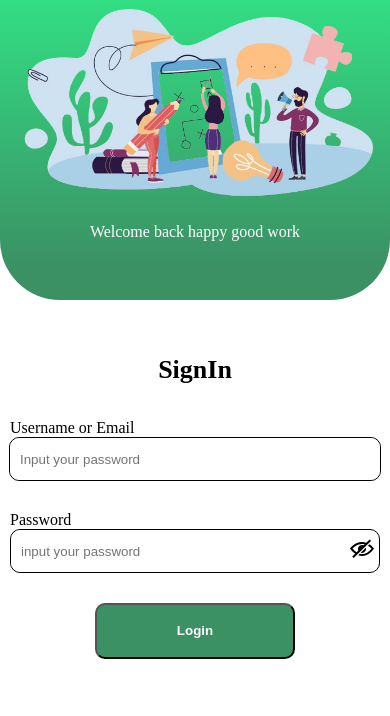
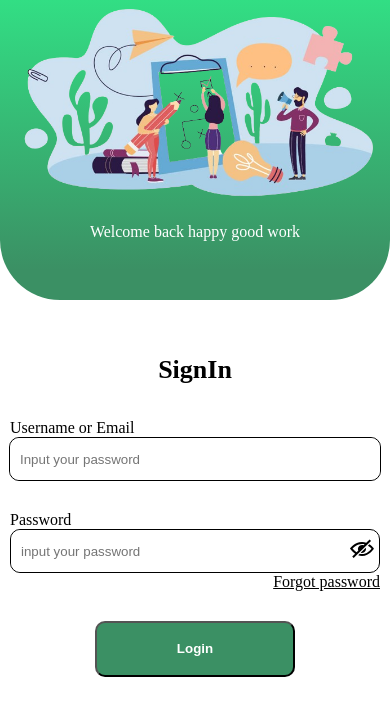
Before and after one commit to AnRiyan1912/sistem-absence-employe-fe-vue-js, a Vue app: page /login in a window 390 px wide. Shown: the top 716 px of the page. Built offline with nearby package versions, Linux system fonts and the light colour scheme.

Commit message:
add forgot password view

```diff
--- /dev/null
+++ b/src/assets/global.css
@@ -0,0 +1,21 @@
+.flex {
+  display: flex;
+}
+.justify-center {
+  justify-content: center;
+}
+.justify-between {
+  justify-content: space-between;
+}
+.justify-around {
+  justify-content: space-around;
+}
+.align-center {
+  align-items: center;
+}
+.mt-5 {
+  margin-top: 5px;
+}
+.mt-10 {
+  margin-top: 10px;
+}
--- a/src/main.ts
+++ b/src/main.ts
@@ -1,9 +1,9 @@
 import './assets/main.css'
-
 import { createApp } from 'vue'
 import { createPinia } from 'pinia'
 import App from './App.vue'
 import router from './router'
+import '@/assets/global.css'
 
 const app = createApp(App)
 
--- a/src/router/index.ts
+++ b/src/router/index.ts
@@ -5,6 +5,7 @@ const AboutView = () => import('../views/AboutView.vue')
 const LoginView = () => import('../views/LoginView.vue')
 const NotFountView = () => import('../views/NotFoundView.vue')
 const RegisterView = () => import('../views/RegisterView.vue')
+const ForgotPasswordView = () => import('../views/ForgotPasswordView.vue')
 
 const router = createRouter({
   history: createWebHistory(import.meta.env.BASE_URL),
@@ -36,6 +37,11 @@ const router = createRouter({
       component: RegisterView
     },
     {
+      path: '/forgot_password',
+      name: 'forgot password',
+      component: ForgotPasswordView
+    },
+    {
       path: '/:catchAll(.*)',
       name: 'Not Found',
       component: NotFountView
--- /dev/null
+++ b/src/views/ForgotPasswordView.vue
@@ -0,0 +1,19 @@
+<script setup lang="ts">
+import type client from '@/axios/config';
+
+
+</script>
+<template>
+  <div class="flex justify-center align-center">
+    <div>
+      <div class="flex justify-center"><h4>Get verification code</h4></div>
+      <div class="flex">
+        <input type="text" placeholder="input your email account here" />
+        <div><button>Send</button></div>
+      </div>
+      <div><input type="text" placeholder="input verification code" /></div>
+      <div class="flex justify-center align-center"><button>Check verification code</button></div>
+    </div>
+  </div>
+</template>
+<style></style>
--- a/src/views/LoginView.vue
+++ b/src/views/LoginView.vue
@@ -6,6 +6,9 @@ import { useRouter } from 'vue-router'
 
 const router = useRouter()
 const showPassword = ref(false)
+const username = defineModel('username')
+const password = defineModel('passsword')
+
 const handleShowPassword = (event: MouseEvent) => {
   event.preventDefault()
   if (showPassword.value == false) {
@@ -14,8 +17,6 @@ const handleShowPassword = (event: MouseEvent) => {
     showPassword.value = false
   }
 }
-const username = defineModel('username')
-const password = defineModel('passsword')
 const onLogin = async () => {
   const response = await client.post(AUTH + 'login', {
     usernameOrEmail: username.value,
@@ -29,7 +30,9 @@ const onLogin = async () => {
     alert('Failed login wrong username or password')
   }
 }
-
+const gotToForgotPasswordView = () => {
+  router.push('/forgot_password')
+}
 onMounted(() => {
   const authToken = sessionStorage.getItem('auth')
   if (authToken) {
@@ -85,6 +88,10 @@ onMounted(() => {
                 />
               </svg>
             </div>
+          </div>
+          <div class="flex justify-between">
+            <div></div>
+            <div><u @click="gotToForgotPasswordView()">Forgot password</u></div>
           </div>
         </div>
 
@@ -163,6 +170,10 @@ onMounted(() => {
   .container-input:focus-within {
     box-shadow: 0 0 6px rgba(0, 0, 0, 0.5);
   }
+  .justify-between {
+    justify-content: space-between;
+    align-items: center;
+  }
   .button {
     padding-left: 10px;
     padding-top: 5px;
```
